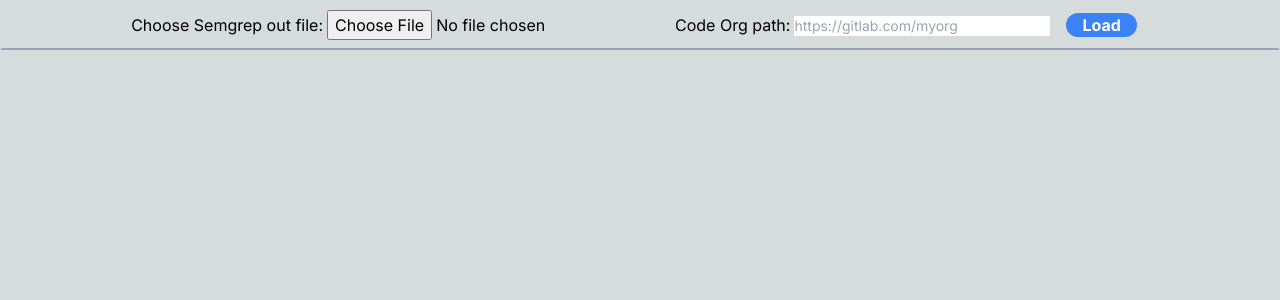
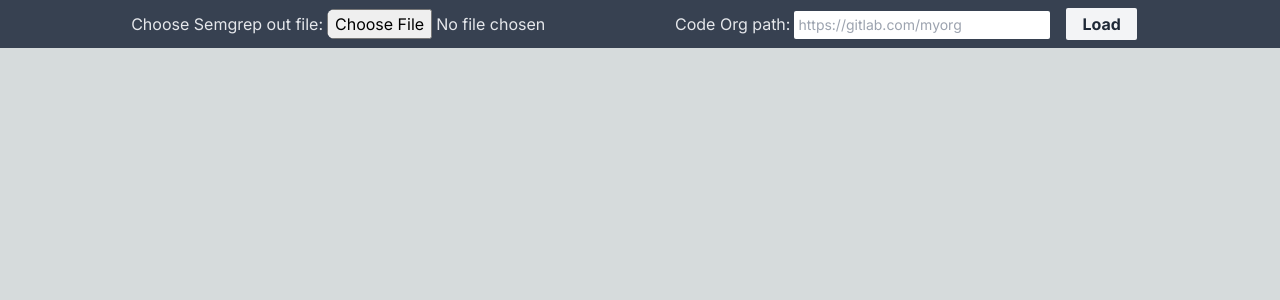
Before and after one commit to malikashish8/semgrep-ui, a Next.js app: page / in a window 1280 px wide. Shown: the top 300 px of the page. Built offline with nearby package versions, Linux system fonts and the light colour scheme.

Commit message:
File picker bg gray

```diff
--- a/src/app/fileInput.js
+++ b/src/app/fileInput.js
@@ -52,15 +52,15 @@ export default function FileInput({ updateFileName, updateFileJSON, updateBaseSc
     }
 
     return (
-        <div className="bg-bg-top-gray border-bg-top-gray bg-opacity-100 border-b-slate-400">
-            <form onSubmit={handleSubmit} className="grow p-2">
+        <div className="text-center text-gray-200 bg-gray-700 p-2">
+            <form onSubmit={handleSubmit}>
                 <label htmlFor="file" className="px-1"> Choose Semgrep out file:</label >
-                <input type="file" ref={inputFile} id="file" name="Semgrep Output File" accept=".json" />
+                <input type="file" ref={inputFile} id="file" name="Semgrep Output File" accept=".json" className="full rounded-lg cursor-pointer focus:outline-none" />
 
                 <label htmlFor="scmPath" className="px-1">Code Org path:</label>
-                <input type="text" ref={scmPath} name="scmPath" placeholder="https://gitlab.com/myorg" className="w-64 text-sm" />
+                <input type="text" ref={scmPath} name="scmPath" placeholder="https://gitlab.com/myorg" className="w-64 text-sm rounded-sm text-gray-800 py-1 px-1" />
 
-                <button type="submit" value="Submit" className="bg-blue-500 hover:bg-blue-700 text-white font-bold mx-4 px-4 rounded-full" >Load</button>
+                <button type="submit" value="Submit" className="bg-gray-100 text-gray-800 font-bold mx-4 px-4 py-1 rounded-sm hover:bbox-decoration-slice hover:bg-gradient-to-r hover:from-indigo-600 hover:to-pink-500 hover:text-white" >Load</button>
             </form >
         </div >
     );
--- a/src/app/page.js
+++ b/src/app/page.js
@@ -53,9 +53,7 @@ export default async function Home() {
 
   return (
     <div>
-      <div className="w-full grow text-center item-center border-2 bg-bg-top-gray border-bg-top-gray bg-opacity-100 border-b-slate-400">
-        <FileInput updateFileName={updateFileName} updateFileJSON={updateFileJSON} updateBaseScmPath={updateBaseScmPath} className="relative pb-10 min-h-screen"></FileInput>
-      </div>
+      <FileInput updateFileName={updateFileName} updateFileJSON={updateFileJSON} updateBaseScmPath={updateBaseScmPath} className="relative pb-10 min-h-screen"></FileInput>
       {collectionName &&
         <FilterResults
           results={JSON.parse(JSON.stringify(results))}
```
Also changed, not shown: static/screenshot.png, 1 other file (tests, documents, lock files or other folders).
